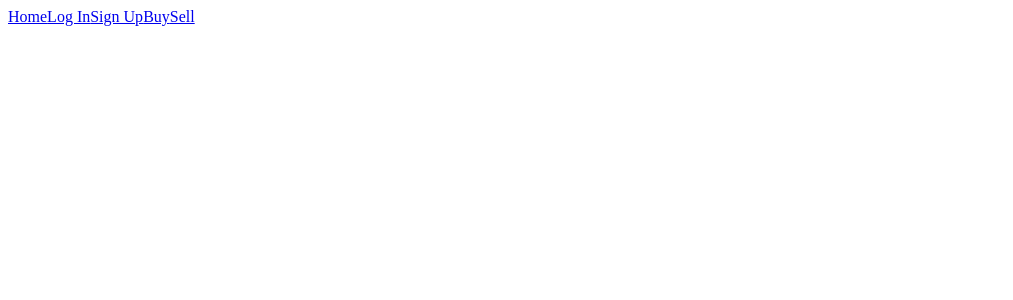
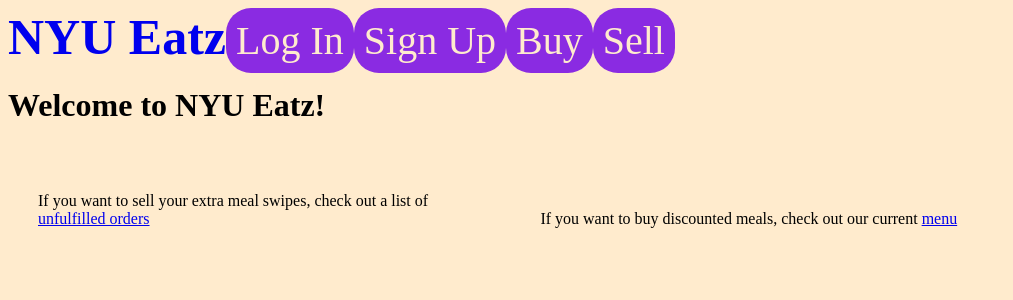
Before and after one commit to SamFrank234/ait-project-public, a Next.js app: page / in a window 1280 px wide. Shown: the top 300 px of the page, without its empty margins (0-1013 px from the left). Built offline with nearby package versions, Linux system fonts and the light colour scheme; no server answers.

Commit message:
add styling

```diff
--- a/components/Navbar.tsx
+++ b/components/Navbar.tsx
@@ -9,18 +9,18 @@
 
     return (
     <>
-        <Link href="/" className="nav-auth">Home</Link>
+        <Link href="/" className="nav-title">NYU Eatz</Link>
         {session && session.user ?
-        <Link href="api/auth/signout" className="nav-auth">Sign Out</Link> :
+        <Link href="api/auth/signout" className="navbar">Sign Out</Link> :
         <>
-        <Link href="api/auth/signin" className="nav-auth">Log In</Link>
-        <Link href="/signup" className="nav-auth">Sign Up</Link>
+        <Link href="api/auth/signin" className="navbar">Log In</Link>
+        <Link href="/signup" className="navbar">Sign Up</Link>
         </>
         }
-        <Link href="/buy" className="nav-page">Buy</Link>
-        <Link href="/sell" className="nav-page">Sell</Link>
+        <Link href="/buy" className="navbar">Buy</Link>
+        <Link href="/sell" className="navbar">Sell</Link>
         {(session && session.user) &&
-            <Link href={`/users/${session.user.id}`} className="nav-page">
+            <Link href={`/users/${session.user.id}`} className="navbar nav-user">
                 <Image src={userIcon} height={20} width={25} alt="user icon"/>
             </Link>
         }
--- a/pages/_app.tsx
+++ b/pages/_app.tsx
@@ -1,7 +1,7 @@
 import Navbar from '@/components/Navbar'
 import { SessionProvider } from 'next-auth/react'
 import type { AppProps } from 'next/app'
-import Link from 'next/link'
+import '../styles/globals.css'
 
 export default function App({ Component, pageProps }: AppProps) {
   return (
--- a/pages/index.tsx
+++ b/pages/index.tsx
@@ -19,6 +19,17 @@
         <meta name="viewport" content="width=device-width, initial-scale=1" />
         <link rel="icon" href="/favicon.ico" />
       </Head>
+
+      <h1>
+        Welcome to NYU Eatz!
+      </h1>
+      <div className='home-panel'>
+        <p>If you want to sell your extra meal swipes, check out a list of <Link href="/sell">unfulfilled orders</Link></p>
+      </div>
+      <div className='home-panel'>
+      <p>If you want to buy discounted meals, check out our current <Link href="/buy">menu</Link></p>
+      </div>
+
     </>
   )
 }
--- a/styles/globals.css
+++ b/styles/globals.css
@@ -1,10 +1,38 @@
+body {
+  background-color: blanchedalmond;
+}
+
+.nav-title {
+  display: inline-block;
+  font-size: 50px;
+  text-align: center;
+  font-weight: bold;
+  text-decoration: none;
+}
+
+.navbar {
+  font-size:40px;
+  background-color: blueviolet;
+  color: blanchedalmond;
+  text-decoration: none;
+  text-align: center;
+  border-radius: 25px;
+  padding: 10px;
+}
+
+.nav-user {
+  position: absolute;
+  right: 0px;
+}
+
+.home-panel {
+  display: inline-block;
+  width: 35%;
+  margin: 30px;
+}
+
 table {
   border-collapse: collapse;
-}
-
-table a {
-    text-decoration: none;
-    font-size: 18px;
 }
 
 tr {
```
Also changed, not shown: pages/users/[id]/index.tsx (+77 -2 lines).
